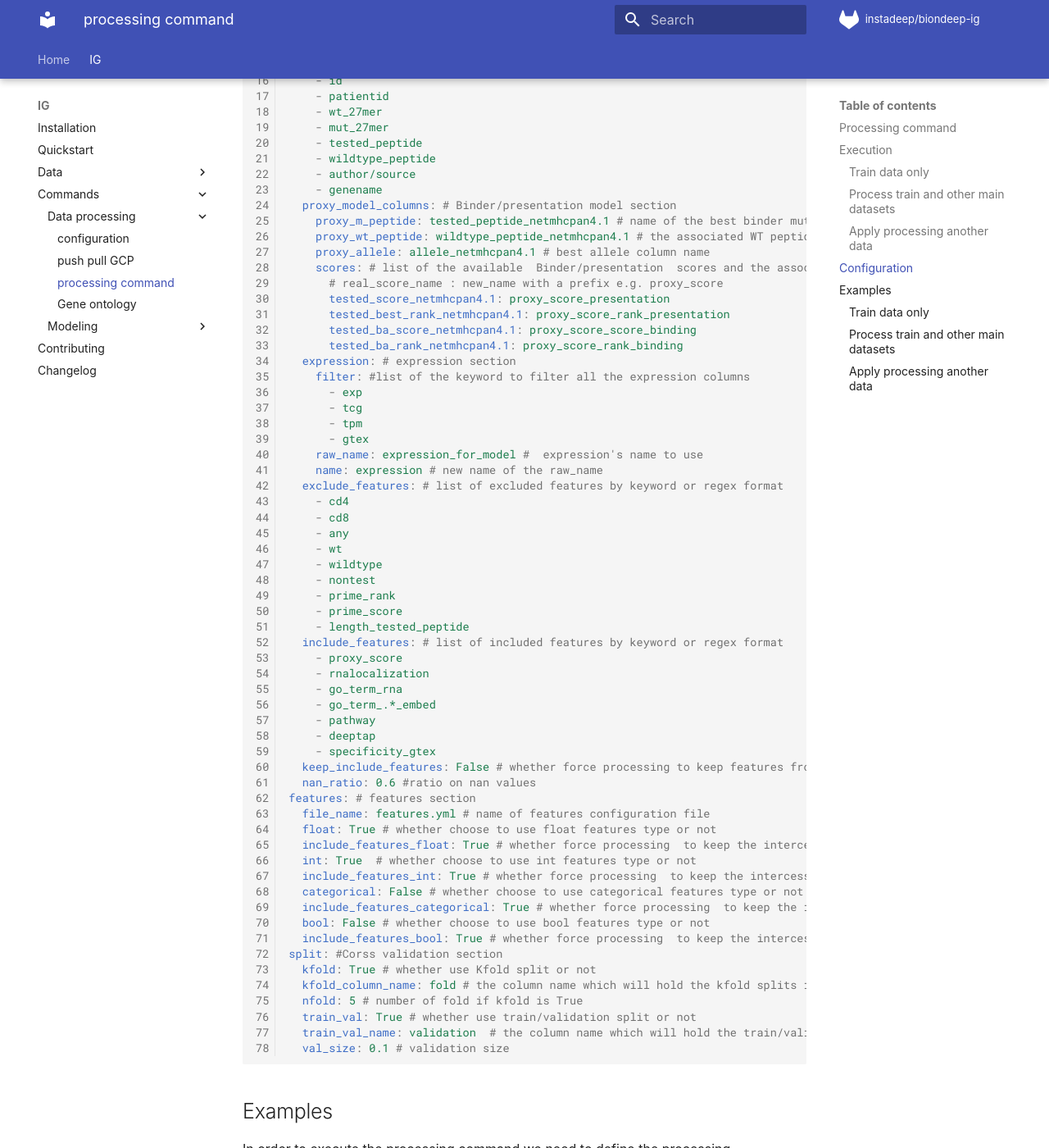
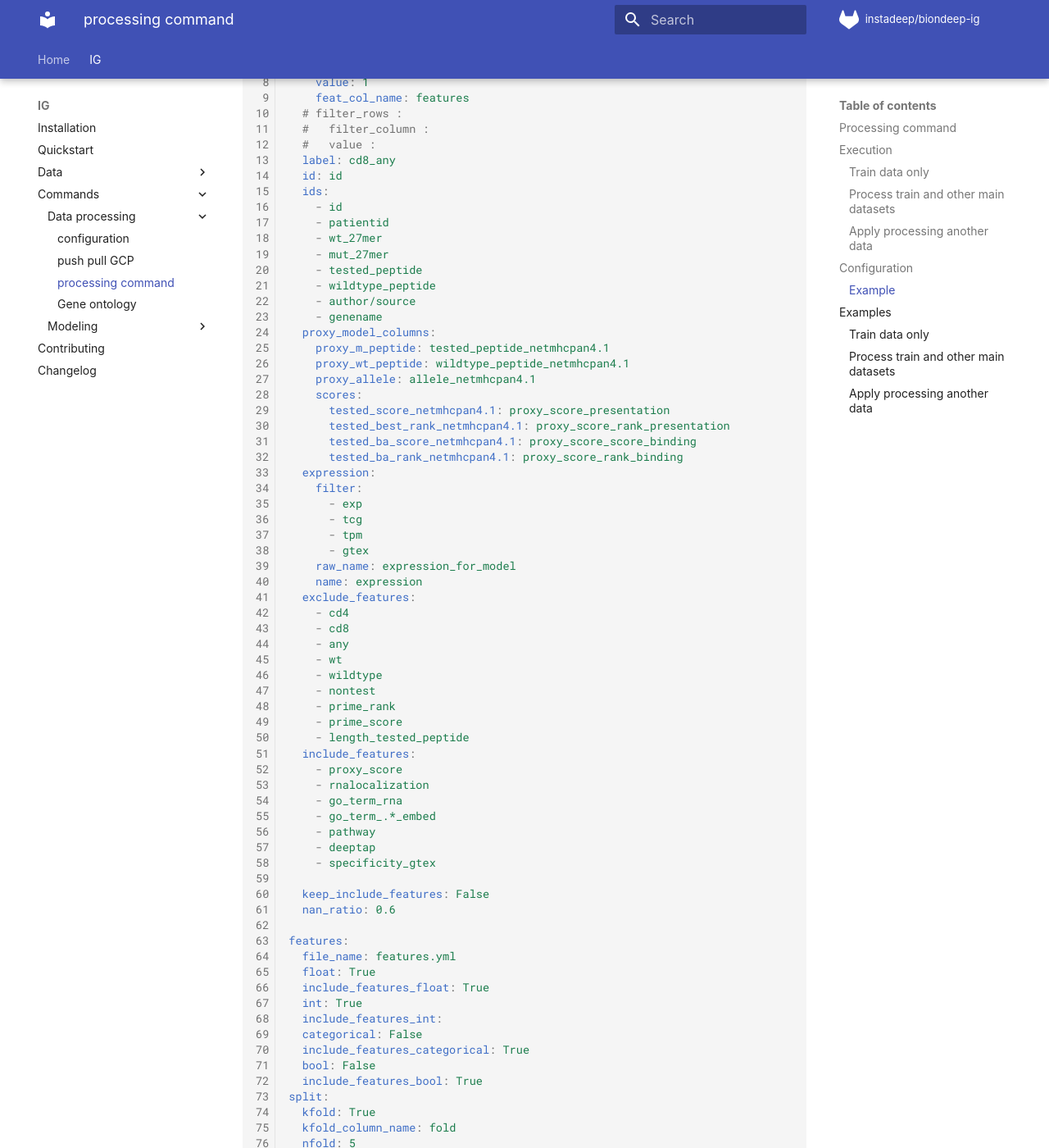
Before and after one commit to yessinek97/yessinek97, an MkDocs documentation site: the page built from docs/pages/ig/processing.md, in a window 1280 px wide and 1400 px high, scrolled down 2468 px. Shown: the whole window at 82% size. Built offline with MkDocs 1.6.1 and Material for MkDocs 9.7.7, drawn with Linux system fonts in a browser that asks for light colours; some web fonts are replaced; comment, search, counter and statistics services are not loaded; some of the changed text lies outside the part shown.

````diff
--- a/docs/pages/ig/processing.md
+++ b/docs/pages/ig/processing.md
@@ -77,22 +77,26 @@
 ```
 NB: the output of the processing command are saved under the directory `data/data_proc_{version}_{type}` where `version`  and `type` are defined in the configuration file
 ## Configuration
+
+This example illustrates how the configuration file should be. You can refer to **Processing configuration file section** at the [Data configuration file documentation page](data_configuration.md#preprocessing) for more details.
+
+### Example
 ```yml
-data_version: # Version of the data
-data_type: # Data type :Netmhcpan or BionNDeep, use it  with data_version to create the output directory name "data_proc_{data_version}_{data_type}
-push_gcp:  # whether push the outcome to gcp bucket or not (True or False)
-processing: # processing section
-  legend: # legend section use to filter features
-    path : #legend file name,where the file should be  under the parent directory of the train data
-    filter_column: # column'name used to filter features with
-    value: # the value inside the filter_column which represent the feature to take
-    feat_col_name: #colum's name which hold the features name
-  filter_rows : # use to remove rows base on a given column
-    filter_column : # name of column
-    value : # value use to remove rows
-  label: cd8_any #label name
-  id: id # the unique id
-  ids: # list of the columns will be saved with the proceeded data
+data_version: IG_16_11_2022
+data_type: Netmhcpan
+push_gcp: False
+processing:
+  legend:
+    # path : #legend.csv
+    filter_column: "to_take"
+    value: 1
+    feat_col_name: features
+  # filter_rows :
+  #   filter_column :
+  #   value :
+  label: cd8_any
+  id: id
+  ids:
     - id
     - patientid
     - wt_27mer
@@ -101,25 +105,24 @@
     - wildtype_peptide
     - author/source
     - genename
-  proxy_model_columns: # Binder/presentation model section
-    proxy_m_peptide: tested_peptide_netmhcpan4.1 # name of the best binder mutated peptide column
-    proxy_wt_peptide: wildtype_peptide_netmhcpan4.1 # the associated WT peptide for the best binder mutated peptide column
-    proxy_allele: allele_netmhcpan4.1 # best allele column name
-    scores: # list of the available  Binder/presentation  scores and the associated new name
-      # real_score_name : new_name with a prefix e.g. proxy_score
+  proxy_model_columns:
+    proxy_m_peptide: tested_peptide_netmhcpan4.1
+    proxy_wt_peptide: wildtype_peptide_netmhcpan4.1
+    proxy_allele: allele_netmhcpan4.1
+    scores:
       tested_score_netmhcpan4.1: proxy_score_presentation
       tested_best_rank_netmhcpan4.1: proxy_score_rank_presentation
       tested_ba_score_netmhcpan4.1: proxy_score_score_binding
       tested_ba_rank_netmhcpan4.1: proxy_score_rank_binding
-  expression: # expression section
-    filter: #list of the keyword to filter all the expression columns
+  expression:
+    filter:
       - exp
       - tcg
       - tpm
       - gtex
-    raw_name: expression_for_model #  expression's name to use
-    name: expression # new name of the raw_name
-  exclude_features: # list of excluded features by keyword or regex format
+    raw_name: expression_for_model
+    name: expression
+  exclude_features:
     - cd4
     - cd8
     - any
@@ -129,7 +132,7 @@
     - prime_rank
     - prime_score
     - length_tested_peptide
-  include_features: # list of included features by keyword or regex format
+  include_features:
     - proxy_score
     - rnalocalization
     - go_term_rna
@@ -137,32 +140,37 @@
     - pathway
     - deeptap
     - specificity_gtex
-  keep_include_features: False # whether force processing to keep features from include list in case they will be  removed during processing
-  nan_ratio: 0.6 #ratio on nan values
-features: # features section
-  file_name: features.yml # name of features configuration file
-  float: True # whether choose to use float features type or not
-  include_features_float: True # whether force processing  to keep the intercession between float type and include features in case of float = False
-  int: True  # whether choose to use int features type or not
-  include_features_int: True # whether force processing  to keep the intercession between int type and include features in case of int = False
-  categorical: False # whether choose to use categorical features type or not
-  include_features_categorical: True # whether force processing  to keep the intercession between categorical type and include features in case of categorical = False
-  bool: False # whether choose to use bool features type or not
-  include_features_bool: True # whether force processing  to keep the intercession between bool type and include features in case of bool = False
-split: #Corss validation section
-  kfold: True # whether use Kfold split or not
-  kfold_column_name: fold # the column name which will hold the kfold splits if kfold is True
-  nfold: 5 # number of fold if kfold is True
-  train_val: True # whether use train/validation split or not
-  train_val_name: validation  # the column name which will hold the train/validation split if train_val is True
-  val_size: 0.1 # validation size
+
+  keep_include_features: False
+  nan_ratio: 0.6
+
+features:
+  file_name: features.yml
+  float: True
+  include_features_float: True
+  int: True
+  include_features_int:
+  categorical: False
+  include_features_categorical: True
+  bool: False
+  include_features_bool: True
+split:
+  kfold: True
+  kfold_column_name: fold
+  nfold: 5
+  train_val: True
+  train_val_name: validation
+  val_size: 0.1
+  source_split: True
+  source_column: author/source
+
 ```
 ## Examples
 
 In order to execute the processing command we need to define the processing configuration file(as shown in the configuration section) or there is a pre-defined configuration file under the configuration directory `processing_configuration.yml` ready to use,and Thanks to the implemented [Pull command]  it's possible to download data from GCP
 
 ### Train data only
-* [Pull]((https://instadeep.gitlab.io/bioai-group/biondeep-structure/ig/push_pull/#the-pull-command)) Public from gcp
+* [Pull](push_pull.md#push-pull-command) Public from gcp
 ```bash
 pull --bucket_path gs://biondeep-data/IG/BntPipelineData/IG_24_03_2023/Processing/raw_data/NetMHCpan/publicMUT_20230324_v4_NetMHCpan.tsv --local_path data/row_data
 ```
@@ -172,7 +180,7 @@
 ```
 
 ### Process train and other main datasets
-* [Pull]((https://instadeep.gitlab.io/bioai-group/biondeep-structure/ig/push_pull/#the-pull-command)) Public and Optima from gcp
+* [Pull](push_pull.md#push-pull-command) Public and Optima from gcp
 ```bash
 pull --bucket_path gs://biondeep-data/IG/BntPipelineData/IG_24_03_2023/Processing/raw_data/NetMHCpan/publicMUT_20230324_v4_NetMHCpan.tsv --local_path data/row_data
 ```
@@ -184,7 +192,7 @@
 processing -t ./data/row_data/publicMUT_20230324_v4_NetMHCpan.tsv  -mdp ./data/row_data/optima_20210831_NetMHCpan.tsv -mdn optima  -c processing_configuration.yml
 ```
 ### Apply  processing another data
-* [Pull]((https://instadeep.gitlab.io/bioai-group/biondeep-structure/ig/push_pull/#the-pull-command)) Other data(OptimaPD) from gcp
+* [Pull](push_pull.md#push-pull-command) Other data(OptimaPD) from gcp
 ```bash
 pull --bucket_path gs://biondeep-data/IG/BntPipelineData/IG_24_03_2023/Processing/raw_data/NetMHCpan/optimaPD_20210825_NetMHCpan.tsv --local_path data/row_data
 ```
````
Also changed, not shown: other parts of docs/pages/ig/processing.md (+1 -1 lines), 4 other files.
